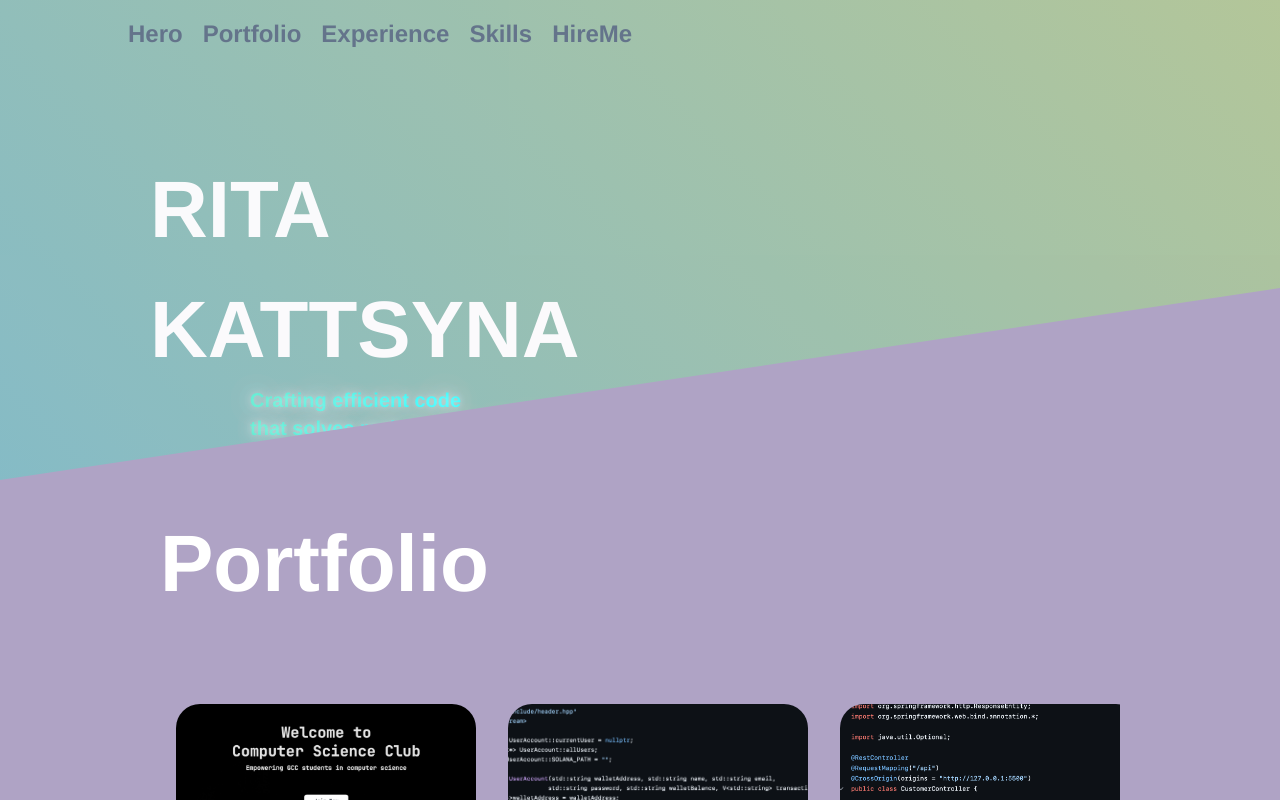
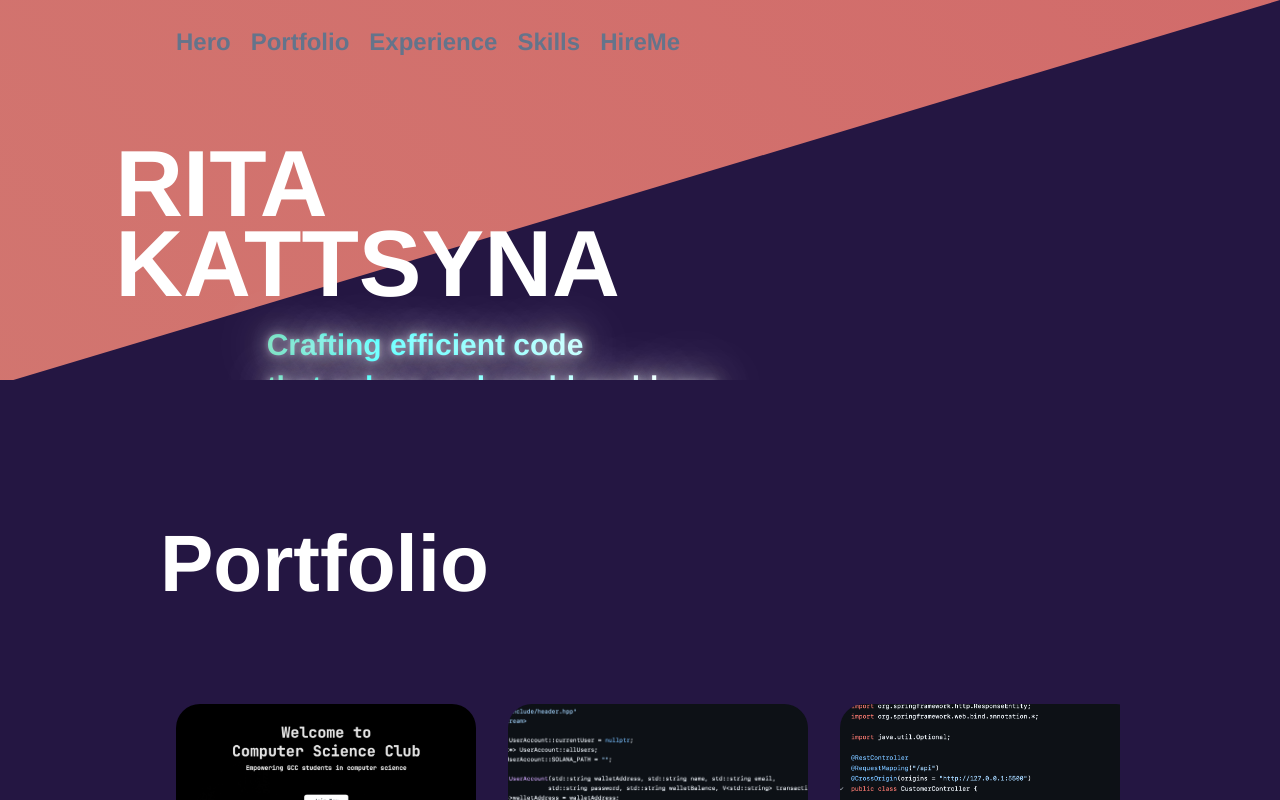
Before and after one commit to prostodiva/kattsyna, a React (Vite) app in the folder frontend/: page /home in a window 1280 px wide. Shown: the top 800 px of the page. Built offline with nearby package versions, Linux system fonts and the light colour scheme.

Commit message:
stylized the page

```diff
--- a/frontend/index.css
+++ b/frontend/index.css
@@ -9,12 +9,12 @@
     inset: 0;
     width: 100%;
     height: 100%;
-    background: linear-gradient(45deg, #9b6bdf, #b06bdf, #6bb8df, #dfd16b, #df6b9b, #9b6bdf);
+    background: linear-gradient(45deg, #a770ef, #f6d365, #fda085, #fd6e6a);
     background-size: 1200% 1200%;
-    animation: gradientMove 45s ease infinite;
+    animation: gradientMove 12s ease-in-out infinite;
     z-index: 30;
-    clip-path: polygon(0 0, 100% 0, 100% 60%, 0 100%);
-    opacity: 0.95;
+    clip-path: polygon(0 0, 100% 0, 100% 0%, 0 80%);
+    opacity: 0.80;
 }
 
 @keyframes gradientMove {
@@ -67,69 +67,11 @@
     perspective: 10px;
 }
 
-.parallax {
-    position: relative;
-    min-height: 75vh;
-    width: 100vw;
-    max-width: none;
-    left: 50%; /* Center the image horizontally */
-    transform: translateX(-50%); /* Center the image horizontally */
-    display: grid;
-    grid-template-areas: "stack";
-}
-
-.parallax > * {
-    grid-area: stack;
-    transform: translateY(0);
-    transition: transform 0.1s linear;
-}
-
-.parallax > img {
-    width: 100%;
-}
-
-.parallax__bg {
-    position: absolute;
-    width: 100%;
-    object-fit: cover;
-    --parallax-speed: 0.32;
-    z-index: 2;
-}
-
-
-
-.parallax__content {
-    --parallax-speed: 210;
-    z-index: 5;
-    display: flex;
-    flex-direction: column;
-    align-items: center;
-    text-align: center;
-}
-
-.parallax__content_h1
-{
-    margin-left: 200px;
-    margin-top: 50px;
-}
-
-.parallax__content_p {
-   top: 150px;
-    left: 300px;
-
-}
-
 
 @media (min-width: 1024px) {
     .parallax__content {
         flex-direction: row;
         text-align: left;
-    }
-}
-
-@keyframes parallax {
-    to {
-        transform: translateY(calc(var(--parallax-speed) * 1vh));
     }
 }
 
--- a/frontend/src/components/Contact.jsx
+++ b/frontend/src/components/Contact.jsx
@@ -23,8 +23,8 @@ const profile = {
 
 const Contact = () => {
     return (
-        <div className="w-full px-4 py-12">
-            <div className='text-center md:text-left md:px-20 lg:px-40 text-white pb-20 md:pb-32'>
+        <div className="w-full px-4 py-8 pb-20 md:pb-32">
+            <div className='text-center md:text-left md:px-20 lg:px-40 text-white '>
                 <motion.div variants={textVariant()}>
                     <h2 className={`${styles.sectionText}`}>Hire Me</h2>
                 </motion.div>
--- a/frontend/src/components/Experience.jsx
+++ b/frontend/src/components/Experience.jsx
@@ -4,8 +4,8 @@ import SectionWrapper from '../hook/SectionWrapper';
 
 const Experience = () => {
     return (
-        <div className='text-center md:text-left md:px-20 lg:px-40 text-white pb-32 relative z-10 bg-primary'>
-            <motion.div variants={textVariant()} className="relative z-20 bg-primary py-4">
+        <div className='text-center md:text-left md:px-20 lg:px-40 text-white pb-20 md:pb-32'>
+            <motion.div variants={textVariant()} >
                 <h2 className="text-white font-bold md:text-[80px] sm:text-[50px] text-[40px]">Experience</h2>
             </motion.div>
 
@@ -15,7 +15,7 @@ const Experience = () => {
                     <p className='text-gray-300'>Full-stack development with focus on React, Node.js, and modern web technologies.</p>
                 </div>
 
-                <div className='bg-secondary p-8 rounded-3xl'>
+                <div className="bg-secondary p-8 rounded-3xl">
                     <h3 className='text-white text-2xl font-bold mb-4'>Full-Stack Developer</h3>
                     <p className='text-gray-300'>Building scalable web applications and implementing efficient solutions.</p>
                 </div>
--- a/frontend/src/components/Hero.jsx
+++ b/frontend/src/components/Hero.jsx
@@ -5,31 +5,39 @@ const Hero = ({ scrollContainer }) => {
     return (
         <section className="relative w-full h-[60vh] flex items-center justify-center overflow-hidden">
             <div className="absolute inset-0 z-0 pointer-events-none">
-                <div className="w-full h-full diagonal-gradient"></div>
+                <div className="w-full h-full animated-gradient"></div>
             </div>
-            <div className="animated-gradient">
-                <div className="w-full lg:w-1/2">
-                    <h1 className={styles.sectionText}
+
+                <div className="absolute z-10 flex flex-col items-start"
                      style={{
-                        marginLeft: "150px",
-                        marginTop: "150px"
+                         left: "9%",
+                         top: "30%",
                      }}>
+                    <div className="relative z-10 flex flex-col w-full lg:w-1/2">
+                        <h1
+                            className={styles.sectionText}
+                            style={{
+                                fontSize: "94px",
+                                lineHeight: "80px",
+                            }}
+                        >
                             RITA <br /> KATTSYNA
                         </h1>
                     </div>
-                <div>
-                    <div className="font-bold text-[14px] sm:text-[18px] md:text-[20px] 2xl:text-[24px] leading-[1.4] streaky-glow text-white -mt-48 sm:-mt-56 -ml-4 sm:-ml-8"
+
+                <div
+                    className="relative z-20 font-bold text-[14px] sm:text-[18px] md:text-[20px] 2xl:text-[24px] leading-[1.4] streaky-glow text-white"
                     style={{
                         fontFamily: 'sohne-var, "Helvetica Neue", Arial, sans-serif',
-                             fontSize: "20px",
-                             marginLeft: "250px",
-                             top: "220px"
+                        fontSize: "30px",
+                        top: "20px",
+                        left: "30%"
                     }}
                 >
                            <p>Crafting efficient code <br /> that solves real-world problems.</p>
                     </div>
                 </div>
-            </div>
+
         </section>
 
     );
--- a/frontend/src/components/NavBar.jsx
+++ b/frontend/src/components/NavBar.jsx
@@ -40,9 +40,8 @@ const NavBar = ({ children }) => {
 
 
     return (
-        <nav
-    className="w-full -top-2 left-16 items-center bg-transparent p-4 sm:px-16 sm:py-6 fixed z-50"
-        >
+        <nav className="w-full fixed z-50 top-0 bg-transparent p-8 sm:px-16 sm:py-6">
+            <div className="pl-28">
                 <ul className='list-none hidden sm:flex flex-row gap-5'>
                     {navLinks.map((nav) => (
                         <li
@@ -59,6 +58,7 @@ const NavBar = ({ children }) => {
                         </li>
                     ))}
                 </ul>
+            </div>
         </nav>
     );
 };
--- a/frontend/src/components/Portfolio.jsx
+++ b/frontend/src/components/Portfolio.jsx
@@ -35,7 +35,7 @@ const ProjectCard = ({ index, name, description, image }) => {
                 />
                 <div className='mt-6 text-center w-full max-w-[300px]  font-helvetica'>
                     <h3 className='text-white font-medium text-xl md:text-2xl lg:text-3xl leading-tight'>{name}</h3>
-                    <p className='mt-3 text-secondary text-sm md:text-base lg:text-lg'>{description}</p>
+                    <p className='mt-3 text-white text-sm md:text-base lg:text-lg'>{description}</p>
                 </div>
             </div>
         </motion.div>
--- a/frontend/src/pages/HomePage.jsx
+++ b/frontend/src/pages/HomePage.jsx
@@ -28,7 +28,7 @@ const HomePage = () => {
                 <section id="skills" className='relative z-30 bg-primary mt-[-2px]'>
                     <SkillsSection />
                 </section>
-                <section id="contact" className='relative z-40 bg-primary  mt-[-2px] pb-20'>
+                <section id="contact" className='relative z-40 bg-primary  mt-[-2px]'>
                     <Contact />
                 </section>
                 <section id="footer" className='relative z-40 bg-secondary mt-[-2px]'>
--- a/frontend/tailwind.config.cjs
+++ b/frontend/tailwind.config.cjs
@@ -9,7 +9,8 @@ module.exports = {
                 'montserrat': ['Montserrat', 'sans-serif'],
             },
             colors: {
-                primary: "#afa3c5",
+                primary: "#241642",
+                primary2: "#afa3c5",
                 secondary: "#211933",
                 tertiary: "#a98ec0",
                 quaternary: "#a98ec0",
```
Lines whose indentation alone changed are shown as unchanged.
